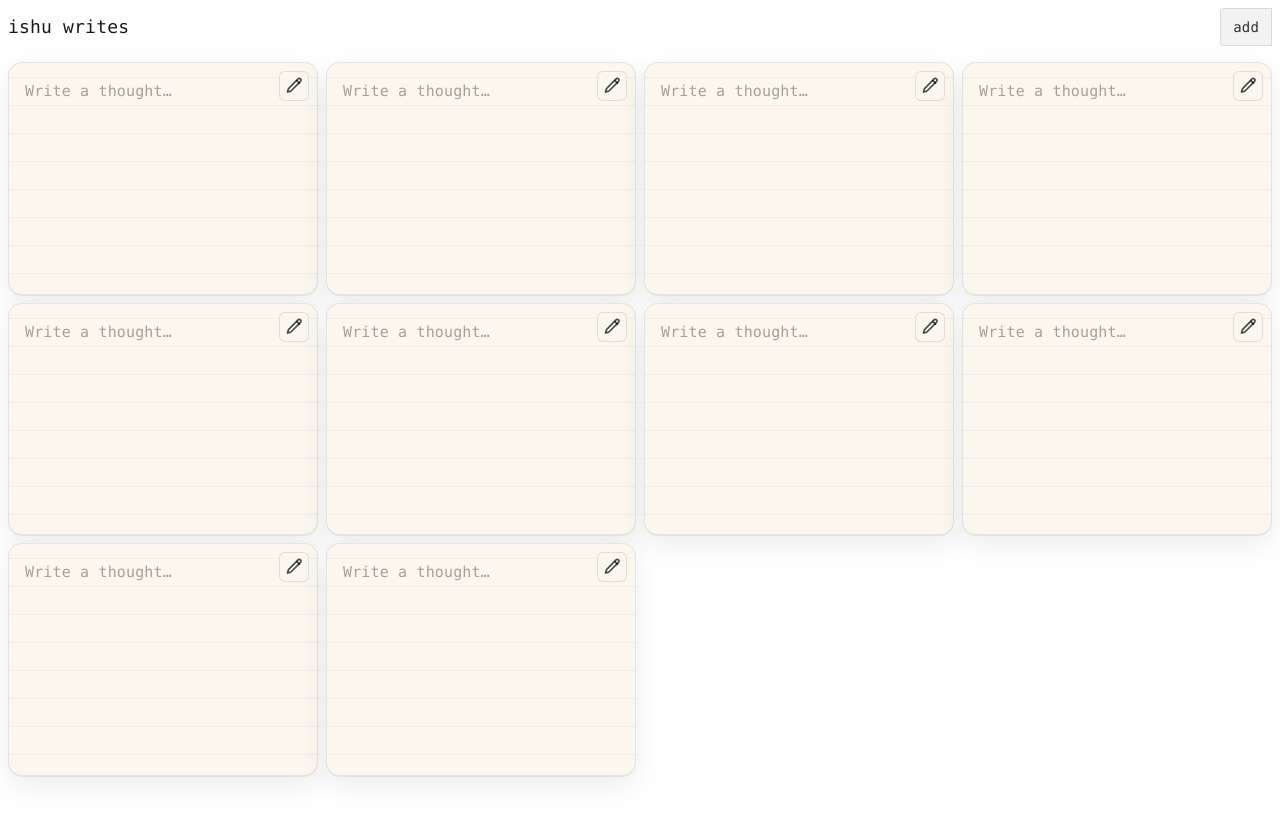
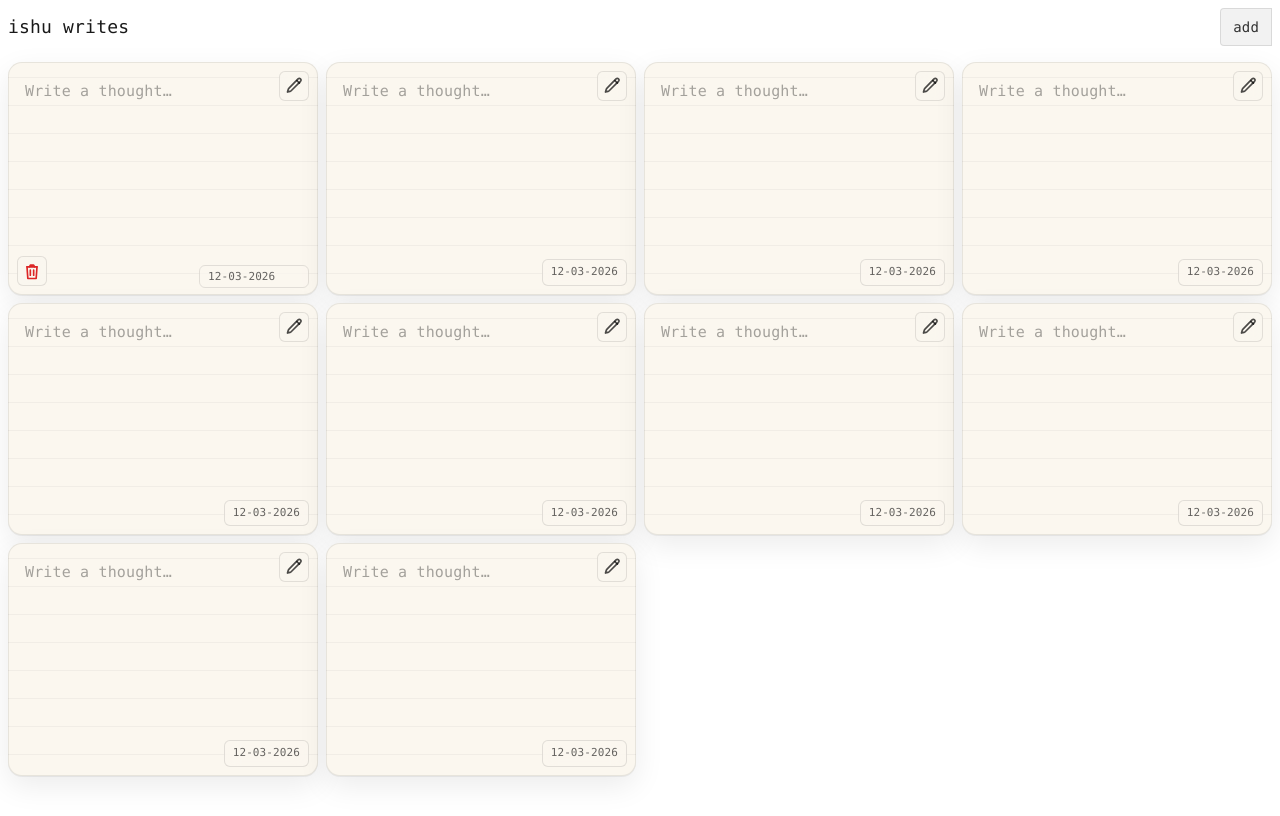
Before and after one commit to ishantgandhi/ishuwrites, a Next.js app: page / in a window 1280 px wide. Both pictures are taken after a click on the button 294 px from the left and 86 px from the top of the page. Built offline with nearby package versions, Linux system fonts and the light colour scheme.

Commit message:
Remove ImageGallery component and replace it with ThoughtGallery in ThoughtBoard, updating state management for card creation and editing functionality.

```diff
--- a/src/components/ImageGallery.tsx
+++ /dev/null
@@ -1,76 +0,0 @@
-"use client";
-
-type ImageData = {
-  id: string;
-  createdTime: string;
-  url: string;
-};
-
-export default function ImageGallery({
-  images,
-  editingId,
-  onToggleEdit,
-}: {
-  images: ImageData[];
-  editingId: string | null;
-  onToggleEdit: (id: string) => void;
-}) {
-  const hasImages = images.length > 0;
-
-  if (!hasImages) return null;
-
-  return (
-    <div className="flex flex-row flex-wrap gap-2 items-start justify-start">
-      {images.map((image) => (
-        <CardItem
-          key={image.id}
-          id={image.id}
-          isEditing={editingId === image.id}
-          onToggleEdit={onToggleEdit}
-        />
-      ))}
-    </div>
-  );
-}
-
-function CardItem({
-  id,
-  isEditing,
-  onToggleEdit,
-}: {
-  id: string;
-  isEditing: boolean;
-  onToggleEdit: (id: string) => void;
-}) {
-  return (
-    <div className="paper-card w-full sm:w-[calc(50%-4px)] md:w-[calc(33.333%-5.33px)] lg:w-[calc(25%-6px)] aspect-[4/3] relative overflow-hidden">
-      <button
-        type="button"
-        aria-label={isEditing ? "Lock card" : "Edit card"}
-        title={isEditing ? "Lock" : "Edit"}
-        onClick={() => onToggleEdit(id)}
-        className="absolute right-2 top-2 z-10 rounded-md border border-black/10 bg-[#fbf7ef]/80 p-1 text-black/70 backdrop-blur"
-      >
-        <svg viewBox="0 0 24 24" className="h-5 w-5" fill="none" stroke="currentColor">
-          <path
-            strokeLinecap="round"
-            strokeLinejoin="round"
-            strokeWidth="2"
-            d="M16.862 3.487a2.1 2.1 0 0 1 2.97 2.97L8.9 17.39a4 4 0 0 1-1.69 1.01l-3.02.86.86-3.02A4 4 0 0 1 6.06 14.55l10.802-11.063z"
-          />
-          <path
-            strokeLinecap="round"
-            strokeLinejoin="round"
-            strokeWidth="2"
-            d="M15.5 5.5l3 3"
-          />
-        </svg>
-      </button>
-      <textarea
-        placeholder="Write a thought…"
-        readOnly={!isEditing}
-        className="typewriter-input absolute inset-0 h-full w-full resize-none bg-transparent p-4 text-[15px] leading-6 text-black/90 outline-none"
-      />
-    </div>
-  );
-}
--- a/src/components/ThoughtBoard.tsx
+++ b/src/components/ThoughtBoard.tsx
@@ -2,28 +2,37 @@
 
 import { useMemo, useState } from "react";
 
-import ImageGallery from "@/components/ImageGallery";
+import ThoughtGallery from "@/components/ThoughtGallery";
 
 function makeId() {
   if (typeof crypto !== "undefined" && "randomUUID" in crypto) return crypto.randomUUID();
   return `${Date.now()}-${Math.random().toString(16).slice(2)}`;
 }
 
+type Card = {
+  id: string;
+  createdTime: string;
+};
+
 export default function ThoughtBoard({ initialCount = 8 }: { initialCount?: number }) {
-  const [ids, setIds] = useState<string[]>(() =>
-    Array.from({ length: Math.max(0, initialCount) }, () => makeId()),
+  const [cardsState, setCardsState] = useState<Card[]>(() =>
+    Array.from({ length: Math.max(0, initialCount) }, () => ({
+      id: makeId(),
+      createdTime: new Date().toISOString(),
+    })),
   );
   const [editingId, setEditingId] = useState<string | null>(null);
 
   const cards = useMemo(
     () =>
-      ids.map((id, idx) => ({
-        id,
-        name: `Card ${idx + 1}`,
-        createdTime: new Date().toISOString(),
-        url: "",
-      })),
-    [ids],
+      [...cardsState]
+        .sort((a, b) => new Date(b.createdTime).getTime() - new Date(a.createdTime).getTime())
+        .map((c) => ({
+          id: c.id,
+          createdTime: c.createdTime,
+          url: "",
+        })),
+    [cardsState],
   );
 
   return (
@@ -32,7 +41,9 @@ export default function ThoughtBoard({ initialCount = 8 }: { initialCount?: numb
         <div className="typewriter-input text-black/90 text-lg tracking-tight">ishu writes</div>
         <button
           type="button"
-          onClick={() => setIds((prev) => [...prev, makeId()])}
+          onClick={() =>
+            setCardsState((prev) => [{ id: makeId(), createdTime: new Date().toISOString() }, ...prev])
+          }
           className="typewriter-input rounded-l border border-black/10 bg-black/5 px-3 py-2 text-sm text-black/80"
           aria-label="Add new card"
           title="Add new card"
@@ -41,10 +52,17 @@ export default function ThoughtBoard({ initialCount = 8 }: { initialCount?: numb
         </button>
       </div>
 
-      <ImageGallery
-        images={cards}
+      <ThoughtGallery
+        thoughts={cards}
         editingId={editingId}
         onToggleEdit={(id) => setEditingId((prev) => (prev === id ? null : id))}
+        onDelete={(id) => {
+          setCardsState((prev) => prev.filter((c) => c.id !== id));
+          setEditingId((prev) => (prev === id ? null : prev));
+        }}
+        onUpdateDate={(id, createdTimeISO) =>
+          setCardsState((prev) => prev.map((c) => (c.id === id ? { ...c, createdTime: createdTimeISO } : c)))
+        }
       />
     </div>
   );
--- /dev/null
+++ b/src/components/ThoughtGallery.tsx
@@ -0,0 +1,190 @@
+"use client";
+
+import { useEffect, useId, useState } from "react";
+
+type ThoughtData = {
+  id: string;
+  createdTime: string;
+  url: string;
+};
+
+function formatDMY(iso: string) {
+  const d = new Date(iso);
+  const dd = String(d.getDate()).padStart(2, "0");
+  const mm = String(d.getMonth() + 1).padStart(2, "0");
+  const yyyy = String(d.getFullYear());
+  return `${dd}-${mm}-${yyyy}`;
+}
+
+function parseDMYToISO(input: string) {
+  const raw = input.trim();
+  const m = raw.match(/^(\d{1,2})[\/\-](\d{1,2})[\/\-](\d{4})$/);
+  if (!m) return null;
+  const dd = Number(m[1]);
+  const mm = Number(m[2]);
+  const yyyy = Number(m[3]);
+  if (!Number.isFinite(dd) || !Number.isFinite(mm) || !Number.isFinite(yyyy)) return null;
+  if (yyyy < 1900 || yyyy > 3000) return null;
+  if (mm < 1 || mm > 12) return null;
+  if (dd < 1 || dd > 31) return null;
+
+  // Use UTC to avoid timezone shifting the visible date.
+  const dt = new Date(Date.UTC(yyyy, mm - 1, dd, 12, 0, 0));
+  if (
+    dt.getUTCFullYear() !== yyyy ||
+    dt.getUTCMonth() !== mm - 1 ||
+    dt.getUTCDate() !== dd
+  )
+    return null; // invalid dates like 31-02-2026
+
+  return dt.toISOString();
+}
+
+export default function ThoughtGallery({
+  thoughts,
+  editingId,
+  onToggleEdit,
+  onDelete,
+  onUpdateDate,
+}: {
+  thoughts: ThoughtData[];
+  editingId: string | null;
+  onToggleEdit: (id: string) => void;
+  onDelete: (id: string) => void;
+  onUpdateDate: (id: string, createdTimeISO: string) => void;
+}) {
+  const hasThoughts = thoughts.length > 0;
+
+  if (!hasThoughts) return null;
+
+  return (
+    <div className="flex flex-row flex-wrap gap-2 items-start justify-start">
+      {thoughts.map((t) => (
+        <ThoughtCard
+          key={t.id}
+          id={t.id}
+          createdTime={t.createdTime}
+          isEditing={editingId === t.id}
+          onToggleEdit={onToggleEdit}
+          onDelete={onDelete}
+          onUpdateDate={onUpdateDate}
+        />
+      ))}
+    </div>
+  );
+}
+
+function ThoughtCard({
+  id,
+  createdTime,
+  isEditing,
+  onToggleEdit,
+  onDelete,
+  onUpdateDate,
+}: {
+  id: string;
+  createdTime: string;
+  isEditing: boolean;
+  onToggleEdit: (id: string) => void;
+  onDelete: (id: string) => void;
+  onUpdateDate: (id: string, createdTimeISO: string) => void;
+}) {
+  const inputId = useId();
+  const [dateDraft, setDateDraft] = useState(() => formatDMY(createdTime));
+
+  useEffect(() => {
+    setDateDraft(formatDMY(createdTime));
+  }, [createdTime]);
+
+  const commitDate = () => {
+    const iso = parseDMYToISO(dateDraft);
+    if (!iso) {
+      setDateDraft(formatDMY(createdTime));
+      return;
+    }
+    onUpdateDate(id, iso);
+  };
+
+  return (
+    <div className="paper-card w-full sm:w-[calc(50%-4px)] md:w-[calc(33.333%-5.33px)] lg:w-[calc(25%-6px)] aspect-[4/3] relative overflow-hidden">
+      <button
+        type="button"
+        aria-label={isEditing ? "Lock card" : "Edit card"}
+        title={isEditing ? "Lock" : "Edit"}
+        onClick={() => onToggleEdit(id)}
+        className="absolute right-2 top-2 z-10 rounded-md border border-black/10 bg-[#fbf7ef]/80 p-1 text-black/70 backdrop-blur"
+      >
+        <svg viewBox="0 0 24 24" className="h-5 w-5" fill="none" stroke="currentColor">
+          <path
+            strokeLinecap="round"
+            strokeLinejoin="round"
+            strokeWidth="2"
+            d="M16.862 3.487a2.1 2.1 0 0 1 2.97 2.97L8.9 17.39a4 4 0 0 1-1.69 1.01l-3.02.86.86-3.02A4 4 0 0 1 6.06 14.55l10.802-11.063z"
+          />
+          <path strokeLinecap="round" strokeLinejoin="round" strokeWidth="2" d="M15.5 5.5l3 3" />
+        </svg>
+      </button>
+
+      {isEditing ? (
+        <button
+          type="button"
+          aria-label="Delete card"
+          title="Delete card"
+          onClick={() => onDelete(id)}
+          className="absolute bottom-2 left-2 z-10 rounded-md border border-black/10 bg-[#fbf7ef]/80 p-1 text-red-600 backdrop-blur"
+        >
+          <svg viewBox="0 0 24 24" className="h-5 w-5" fill="none" stroke="currentColor">
+            <path strokeLinecap="round" strokeLinejoin="round" strokeWidth="2" d="M6 7h12" />
+            <path strokeLinecap="round" strokeLinejoin="round" strokeWidth="2" d="M10 11v6M14 11v6" />
+            <path
+              strokeLinecap="round"
+              strokeLinejoin="round"
+              strokeWidth="2"
+              d="M9 7l1-2h4l1 2m-9 0l1 14h10l1-14"
+            />
+          </svg>
+        </button>
+      ) : null}
+
+      <div className="absolute bottom-2 right-2 z-10">
+        {isEditing ? (
+          <label
+            htmlFor={inputId}
+            className="typewriter-input rounded-md border border-black/10 bg-[#fbf7ef]/70 px-2 py-1 text-[11px] text-black/60 backdrop-blur"
+          >
+            <input
+              id={inputId}
+              value={dateDraft}
+              onChange={(e) => setDateDraft(e.target.value)}
+              onBlur={commitDate}
+              onKeyDown={(e) => {
+                if (e.key === "Enter") {
+                  e.preventDefault();
+                  (e.currentTarget as HTMLInputElement).blur();
+                }
+                if (e.key === "Escape") {
+                  e.preventDefault();
+                  setDateDraft(formatDMY(createdTime));
+                  (e.currentTarget as HTMLInputElement).blur();
+                }
+              }}
+              inputMode="numeric"
+              className="w-[92px] bg-transparent outline-none"
+              aria-label="Edit date (dd-mm-yyyy)"
+            />
+          </label>
+        ) : (
+          <div className="pointer-events-none typewriter-input rounded-md border border-black/10 bg-[#fbf7ef]/70 px-2 py-1 text-[11px] text-black/60 backdrop-blur">
+            {formatDMY(createdTime)}
+          </div>
+        )}
+      </div>
+
+      <textarea
+        placeholder="Write a thought…"
+        readOnly={!isEditing}
+        className="typewriter-input absolute inset-0 h-full w-full resize-none bg-transparent p-4 text-[15px] leading-6 text-black/90 outline-none"
+      />
+    </div>
+  );
+}
```
